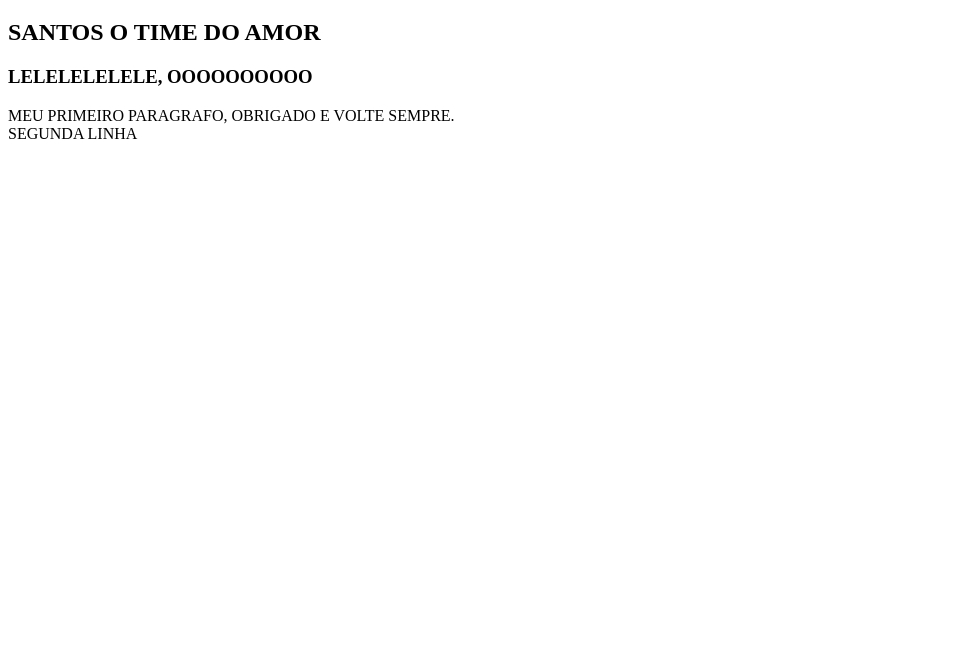
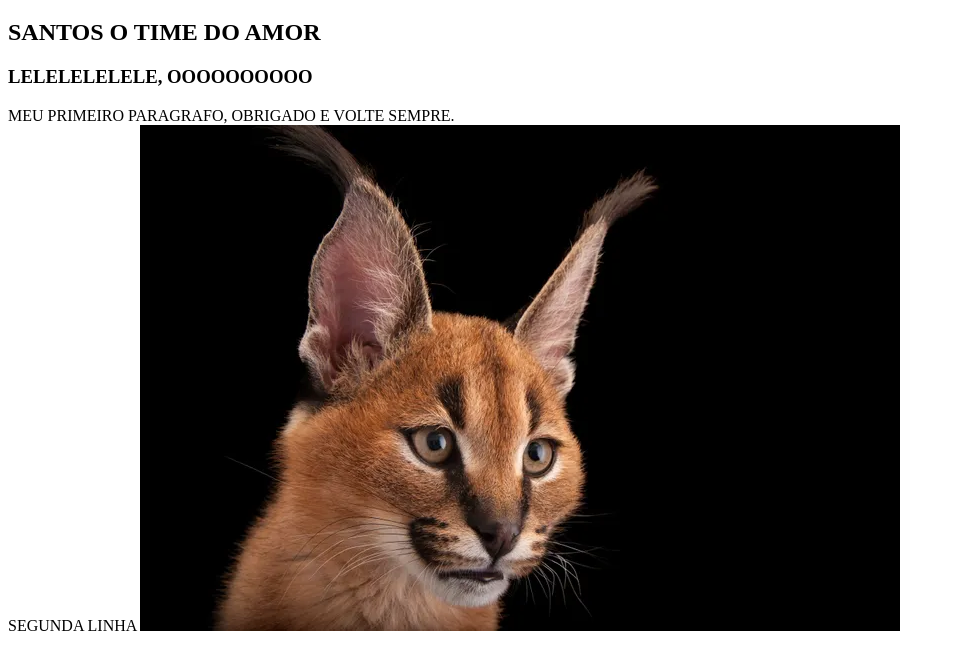
Before and after one commit to theFabioBrito/scm, a plain HTML site: page index.html in a window 1280 px wide. Shown: the part 61-730 px from the top of the page, without its empty margins (0-955 px from the left). Drawn offline with Linux system fonts and the light colour scheme.

Commit message:
ADIÇÃO DO GATUNO

```diff
--- a/index.html
+++ b/index.html
@@ -12,6 +12,7 @@
         <p>
             MEU PRIMEIRO PARAGRAFO, OBRIGADO E VOLTE SEMPRE.<br>
             SEGUNDA LINHA
+            <scr><img src="felino.webp"></scr>
         </p>
     </body>
 </html>
```
Also changed, not shown: felino.webp (added).
